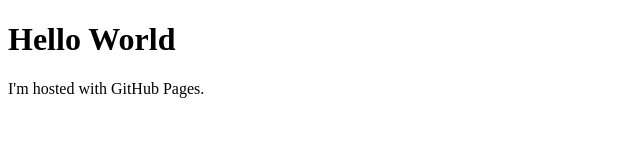
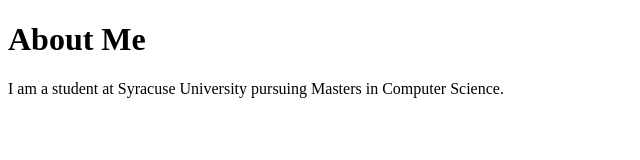
Before and after one commit to prashantkamat/prashantkamat.github.io, a plain HTML site: page index.html in a window 1280 px wide. Shown: the whole page, without its empty margins (0-640 px from the left). Drawn offline with Linux system fonts and the light colour scheme.

Commit message:
Update index.html

```diff
--- a/index.html
+++ b/index.html
@@ -1,7 +1,7 @@
 <!DOCTYPE html>
 <html>
 <body>
-<h1>Hello World</h1>
-<p>I'm hosted with GitHub Pages.</p>
+<h1>About Me</h1>
+<p> I am a student at Syracuse University pursuing Masters in Computer Science.</p>
 </body>
 </html>
```
